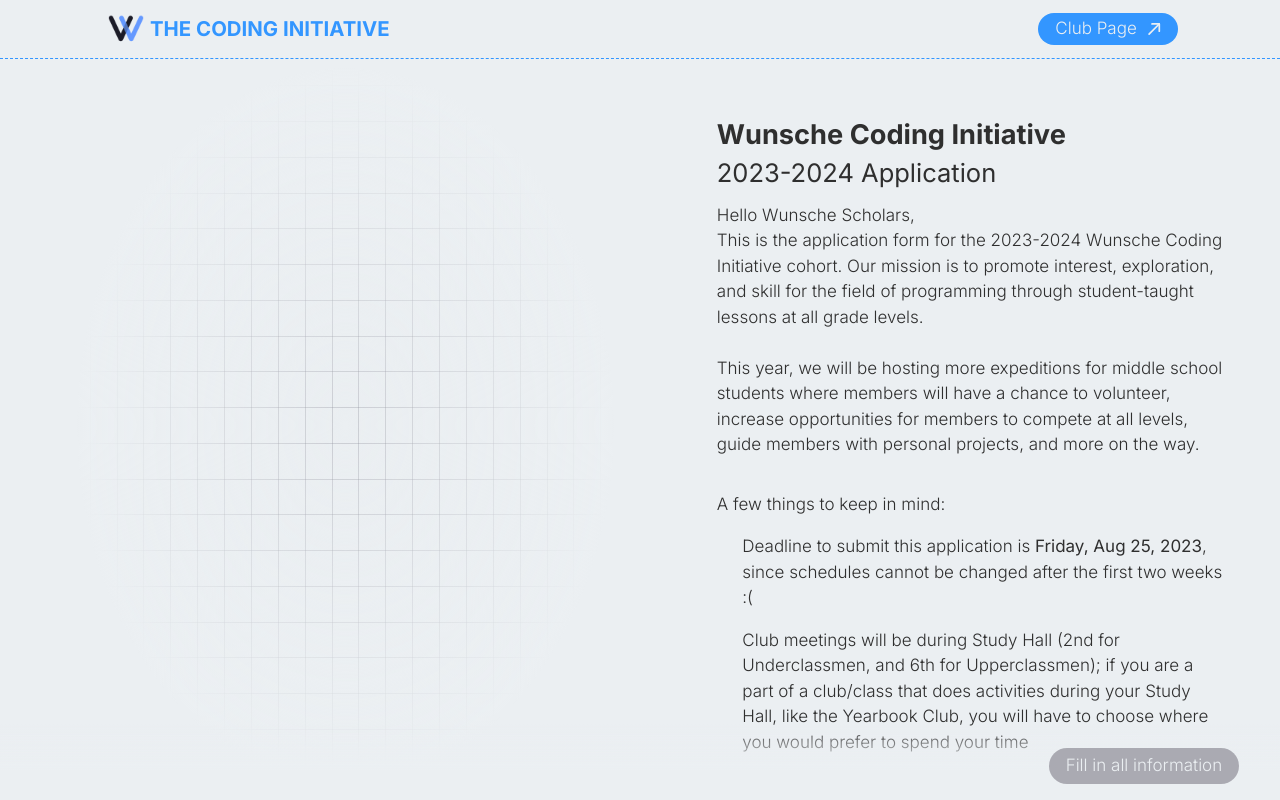
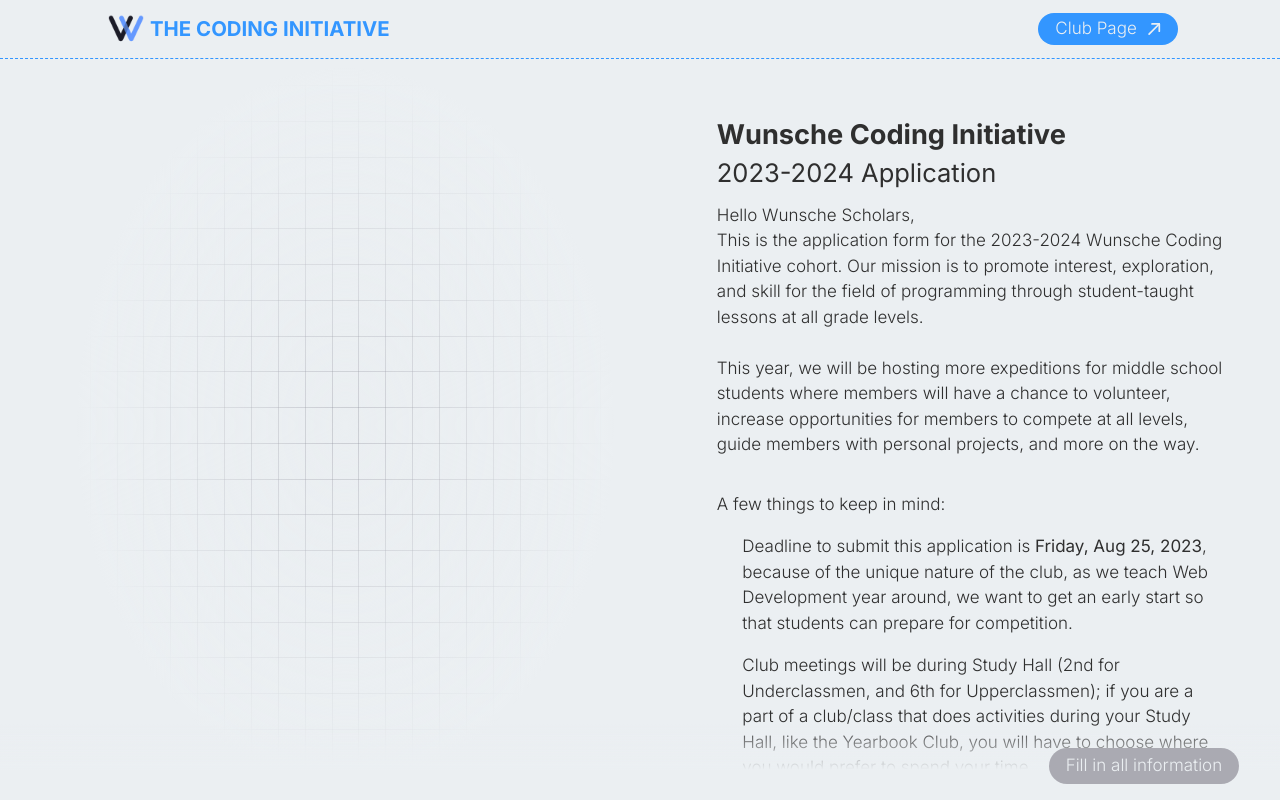
Before and after one commit to JPMetoyer/applycodinginitiative, a SvelteKit app: page / in a window 1280 px wide. Shown: the top 800 px of the page. Built offline with nearby package versions, Linux system fonts and the light colour scheme.

Commit message:
updated content agian

```diff
--- a/src/routes/+page.svelte
+++ b/src/routes/+page.svelte
@@ -368,7 +368,7 @@
 
             <p>A few things to keep in mind: </p>
             <span class="list">
-                <p>Deadline to submit this application is <b>Friday, Aug 25, 2023</b>, since schedules cannot be changed after the first two weeks :(</p>
+                <p>Deadline to submit this application is <b>Friday, Aug 25, 2023</b>, because of the unique nature of the club, as we teach Web Development year around, we want to get an early start so that students can prepare for competition. </p>
                 <p class="point">Club meetings will be during Study Hall (2nd for Underclassmen, and 6th for Upperclassmen); if you are a part of a club/class that does activities during your Study Hall, like the Yearbook Club, you will have to choose where you would prefer to spend your time</p>
                 <p class="point">The cohort resets each year; <b>so previous members also have to apply</b>. This is to give current members who are no longer interested an opportunity to go back to their normal scheduling, and new students who are interested a chance to join</p>
                 <p>The club uses a blind selection process, meaning identifying information like name or ID number will be removed from review, and will only be used for contacting interested students</p>
@@ -409,7 +409,7 @@
 
             <div class="description">
                 <h3>General Questions</h3>
-                <p>Information to help us get to know you better - especially in relations to your interest in code. Answer in as many (or few) words as you would like. The more detail you provide, however, the better. Keep in mind that any names, emails, ID numbers or of the sort added to your answers will be edited to "[...]" by a club officer beforehand. If you have to use someone in your answer, use pronouns like: my, them, my friend, my father, my brother etc.</p>
+                <p>Information to help us get to know you better - especially in relations to your interest in code. Answer in as many (or few) words as you would like. The more detail you provide, however, the better. Keep in mind that any names, emails, ID numbers or of the sort added to your answers will be edited to "[...]" by a club officer beforehand. If you have to use someone in your answer, use pronouns like: my, them, my friend, my father, my brother etc. Keep in mind that just because you do not have any knoweldge in coding, that will not automatically cut you from our application! Almost every single person in the club since its origin did not have any experience in Information Technology besides the founders and some of the officers!</p>
             </div>
 
             <div class="prompt">
```
